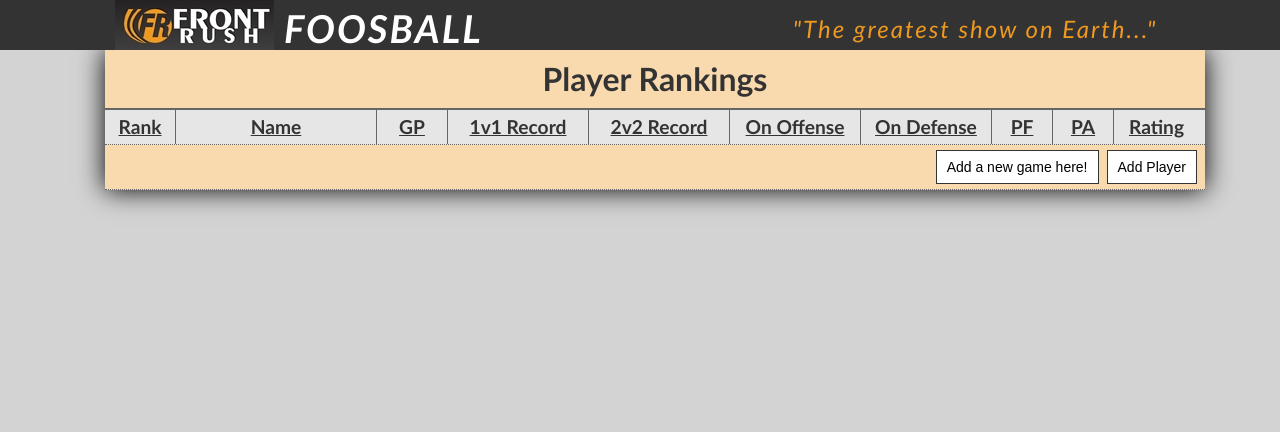
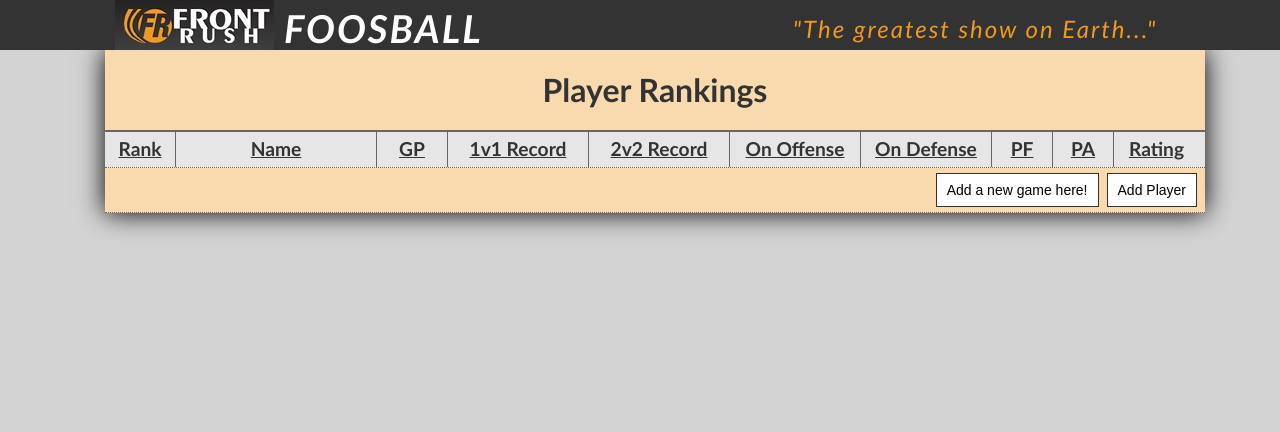
Before and after one commit to nathanpaul/FR_office_sports, a Rails app: page / in a window 1280 px wide. Shown: the top 432 px of the page. Run offline with Rails 7, Linux system fonts and the light colour scheme; data that the repository does not hold is empty; style sheets or scripts are compiled from the project's sources; parts of the project's set-up code (start-up, migrations or seed data) failed here and were passed over; some libraries are stand-ins or nearby versions.

Commit message:
more front end

```diff
--- a/app/assets/stylesheets/players.css.scss
+++ b/app/assets/stylesheets/players.css.scss
@@ -76,7 +76,7 @@ body{
 			background: lighten(#ef9920, 30%);
 			background-repeat: repeat-x;
 			text-align: center;
-			line-height: 1.8;
+			line-height: 2.5;
 			margin-top: 0px;
 			margin-bottom: 0;
 			border-bottom: 2px solid #666;
@@ -102,7 +102,7 @@ body{
 			}
 
 			.player_row{
-				line-height: 2.5;
+				line-height: 3;
 				float: left;
 				width: 100%;
 				text-align: center;
```
Also changed, not shown: 5 other files.
